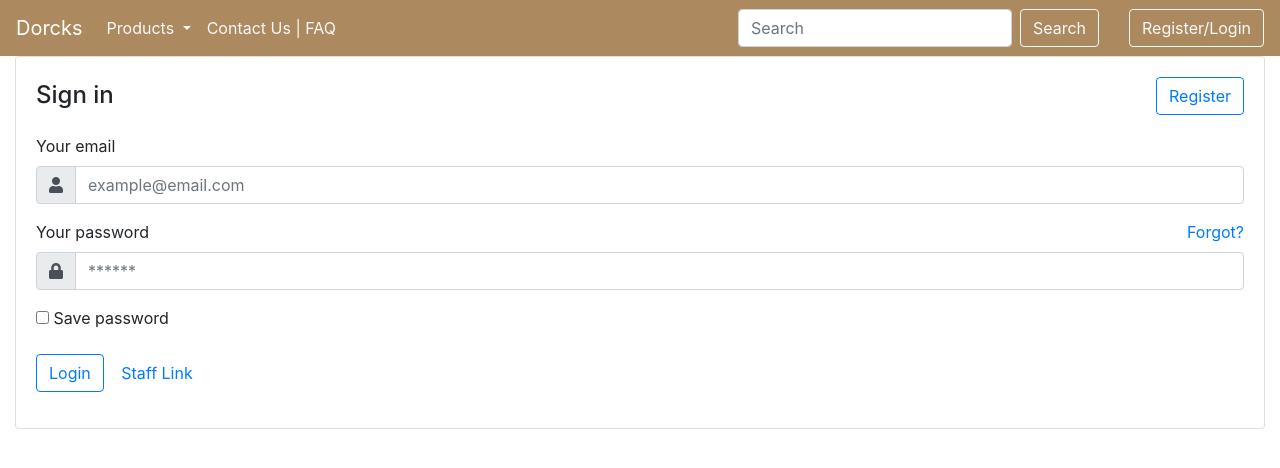
After one commit to annaaisyaNYP/appdevY1920S2, a Flask app: page /login in a window 1280 px wide. The commit adds this page. Shown: the top 468 px of the page. Run offline with Flask 2, Linux system fonts and the light colour scheme; some libraries are stand-ins or nearby versions.

Commit message:
More work on user management + added framework(s) to implement other parts of projects

```diff
--- a/app.py
+++ b/app.py
@@ -25,12 +25,12 @@ def createUser():
             print("Error in retrieving Users from storage.db.")
 
         user = User.User(createUserForm.firstName.data, createUserForm.lastName.data, createUserForm.gender.data,
-                         createUserForm.membership.data, createUserForm.remarks.data)
+                         createUserForm.email.data, createUserForm.remarks.data)
         usersDict[user.get_userID()] = user
         db['Users'] = usersDict
         db.close()
 
-        return redirect(url_for('retrieveUsers'))
+        return redirect(url_for('home'))
     return render_template('createUser.html', form=createUserForm)
 
 @app.route('/retrieveUsers')
@@ -57,7 +57,7 @@ def updateUser(id):
         user = userDict.get(id)
         user.set_firstName(updateUserForm.firstName.data)
         user.set_lastName(updateUserForm.lastName.data)
-        user.set_membership(updateUserForm.membership.data)
+        user.set_email(updateUserForm.email.data)
         user.set_gender(updateUserForm.gender.data)
         user.set_remarks(updateUserForm.remarks.data)
 
@@ -74,7 +74,7 @@ def updateUser(id):
         user = userDict.get(id)
         updateUserForm.firstName.data = user.get_firstName()
         updateUserForm.lastName.data = user.get_lastName()
-        updateUserForm.membership.data = user.get_membership()
+        updateUserForm.email.data = user.get_email()
         updateUserForm.gender.data = user.get_gender()
         updateUserForm.remarks.data = user.get_remarks()
 
@@ -98,5 +98,14 @@ def deleteUser(id):
 def FAQ():
     return render_template('contactUsFAQ.html')
 
+# Temporary Code
+@app.route('/login')
+def login() :
+    return render_template('login.html')
+
+@app.route('/staff')
+def staff() :
+    return render_template('staffDash.html')
+
 if __name__ == '__main__' :
     app.run()
--- a/forms.py
+++ b/forms.py
@@ -3,6 +3,6 @@ from wtforms import Form, StringField, RadioField, SelectField,TextAreaField, va
 class CreateUserForm(Form):
  firstName = StringField('First Name', [validators.Length(min=1,max=150), validators.DataRequired()])
  lastName = StringField('Last Name', [validators.Length(min=1,max=150), validators.DataRequired()])
- membership = RadioField('Membership', choices=[('F', 'Fellow'),('S', 'Senior'), ('P', 'Professional')], default='F')
+ email = StringField('Email', [validators.Length(min=1,max=150), validators.DataRequired()])
  gender = SelectField('Gender', [validators.DataRequired()],choices=[('', 'Select'), ('F', 'Female'), ('M', 'Male')],default='')
  remarks = TextAreaField('Remarks', [validators.Optional()])
--- a/templates/base.html
+++ b/templates/base.html
@@ -5,6 +5,8 @@
   <title>{% block title %}{% endblock %}</title>
   <!-- Bootstrap 4.4.1 CSS -->
   <link rel="stylesheet" href="https://maxcdn.bootstrapcdn.com/bootstrap/4.4.1/css/bootstrap.min.css">
+  <!-- Font Awesome -->
+  <link rel="stylesheet" href="https://use.fontawesome.com/releases/v5.0.8/css/all.css">
  </head>
  <body>
    {% block navbar %}
--- a/templates/createUser.html
+++ b/templates/createUser.html
@@ -11,7 +11,7 @@
      {{ render_field(form.lastName, class="form-control") }}
      </div>
      <div class="form-group">
-     {{ render_field(form.membership, class="form-check") }}
+     {{ render_field(form.email, class="form-control") }}
      </div>
      <div class="form-group">
      {{ render_field(form.gender, class="form-control") }}
@@ -21,7 +21,7 @@
      {{ render_field(form.remarks, class="form-control") }}
      </div>
      </div>
-     <input type="submit" value="Submit" class="btn btn-primary"/>
+     <input type="submit" value="Submit" class="btn btn-outline-primary" onclick="return confirm('Account successfully registered!');"/>
+     <a href="/retrieveUsers"><button type="button" class="btn btn-link">Staff Link</button></a>
 </form>
-<a href="/retrieveUsers"><button type="button" class="btn btn-link">Staff Link</button></a>
 {% endblock %}
--- a/templates/includes/_navbar.html
+++ b/templates/includes/_navbar.html
@@ -41,6 +41,6 @@
       <input class="form-control mr-sm-2" type="search" placeholder="Search" aria-label="Search">
       <button class="btn btn-outline-light my-2 my-sm-0" type="submit">Search</button>
     </form>
-    <a href="/createUser"><button class="btn btn-outline-light my-2 my-sm-0" style="margin-left: 30px;">Register/Login</button></a>
+    <a href="/login"><button class="btn btn-outline-light my-2 my-sm-0" style="margin-left: 30px;">Register/Login</button></a>
   </div>
 </nav>
--- /dev/null
+++ b/templates/login.html
@@ -0,0 +1,45 @@
+{% extends "base.html" %}
+{% block title %}Dorcks | Check Account{% endblock %}
+
+{% block content %}
+<div class="card">
+<article class="card-body">
+<a href="/createUser" class="float-right btn btn-outline-primary">Register</a>
+<h4 class="card-title mb-4 mt-1">Sign in</h4>
+<form>
+
+    <div class="form-group">
+        <label>Your email</label>
+        <div class="input-group">
+            <div class="input-group-prepend">
+                <span class="input-group-text"> <i class="fa fa-user"></i> </span>
+             </div>
+            <input name="" class="form-control" placeholder="example@email.com" type="email">
+        </div>
+	</div>
+
+	<div class="form-group">
+        <a class="float-right" href="#">Forgot?</a>
+    	<label>Your password</label>
+        <div class="input-group">
+            <div class="input-group-prepend">
+                <span class="input-group-text"> <i class="fa fa-lock"></i> </span>
+             </div>
+            <input class="form-control" placeholder="******" type="password">
+        </div>
+	</div>
+
+    <div class="form-group">
+        <div class="checkbox">
+          <label> <input type="checkbox"> Save password </label>
+        </div>
+    </div>
+
+    <div class="form-group">
+        <button type="submit" class="btn btn-outline-primary"> Login  </button>
+        <a href="/retrieveUsers"><button type="button" class="btn btn-link">Staff Link</button></a>
+    </div>
+</form>
+</article>
+</div>
+{% endblock %}
--- a/templates/updateUser.html
+++ b/templates/updateUser.html
@@ -14,7 +14,7 @@
     {{ render_field(form.lastName, class="form-control") }}
   </div>
   <div class="form-group">
-    {{ render_field(form.membership, class="form-check") }}
+    {{ render_field(form.email, class="form-check") }}
   </div>
   <div class="form-group">
     {{ render_field(form.gender, class="form-control") }}
--- /dev/null
+++ b/templates/userDash.html
@@ -0,0 +1,6 @@
+{% extends "base.html" %}
+{% block title %} Dorck - Video Game Merchandise Store| Dashboard {% endblock %}
+{% block content %}
+<h1 class="display-4">Welcome</h1>
+<p>You have - orders</p>
+{% endblock %}
```
Also changed, not shown: User.py (+6 -6 lines), templates/retrieveUsers.html (+5 -11 lines), templates/staffDash.html (added, +9 -0 lines), 3 other files.
